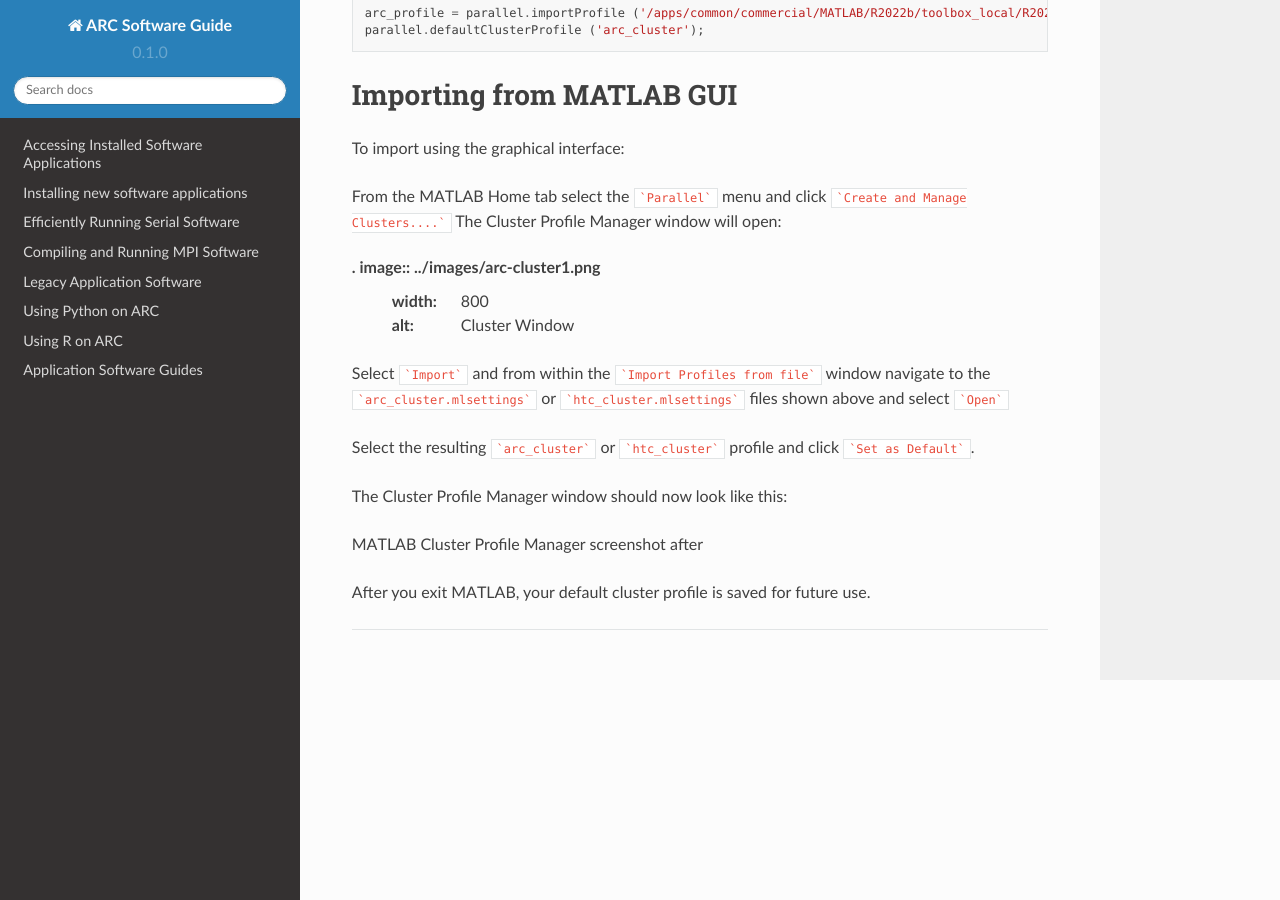
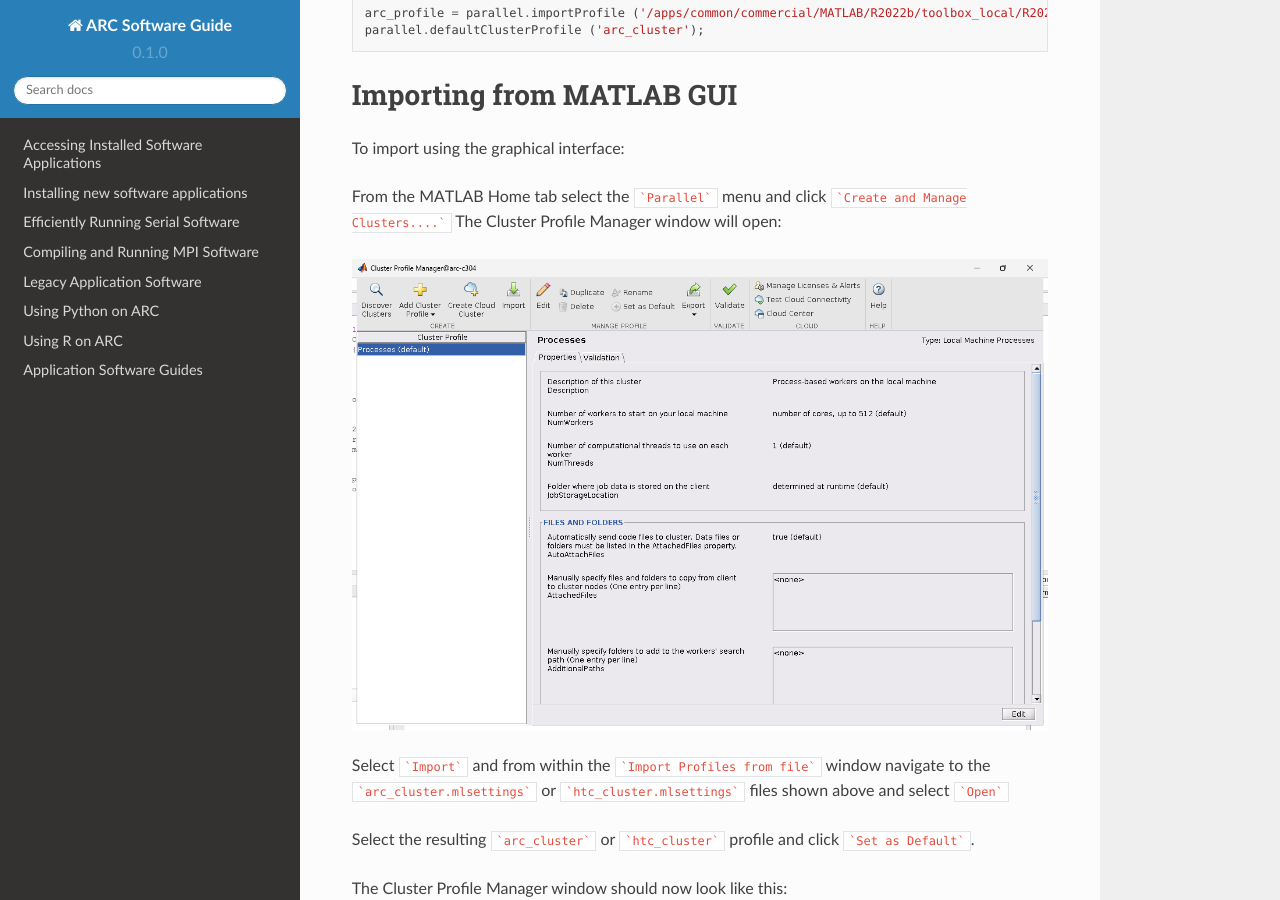
Before and after one commit to oxford-arc/arc-software-guide, a Sphinx documentation site: the page built from docs/source/apps/arc_matlab_mps.rst, in a window 1280 px wide and 900 px high, scrolled down 757 px. Built offline with Sphinx 7.4.7 and the Read the Docs theme 2.0.0, drawn with Linux system fonts in a browser that asks for light colours.

Commit message:
Update arc_matlab_mps.rst

````diff
--- a/docs/source/apps/arc_matlab_mps.rst
+++ b/docs/source/apps/arc_matlab_mps.rst
@@ -34,9 +34,9 @@
 From the MATLAB Home tab select the ```Parallel``` menu and click ```Create and Manage Clusters....``` The Cluster Profile Manager window will open:
 
 
-. image:: ../images/arc-cluster1.png
-  :width: 800
-  :alt: Cluster Window
+.. image:: ../images/arc-cluster1.png
+   :width: 800
+   :alt: Cluster Window
 
 
 Select ```Import``` and from within the ```Import Profiles from file``` window navigate to the ```arc_cluster.mlsettings``` or ```htc_cluster.mlsettings``` files shown
````
